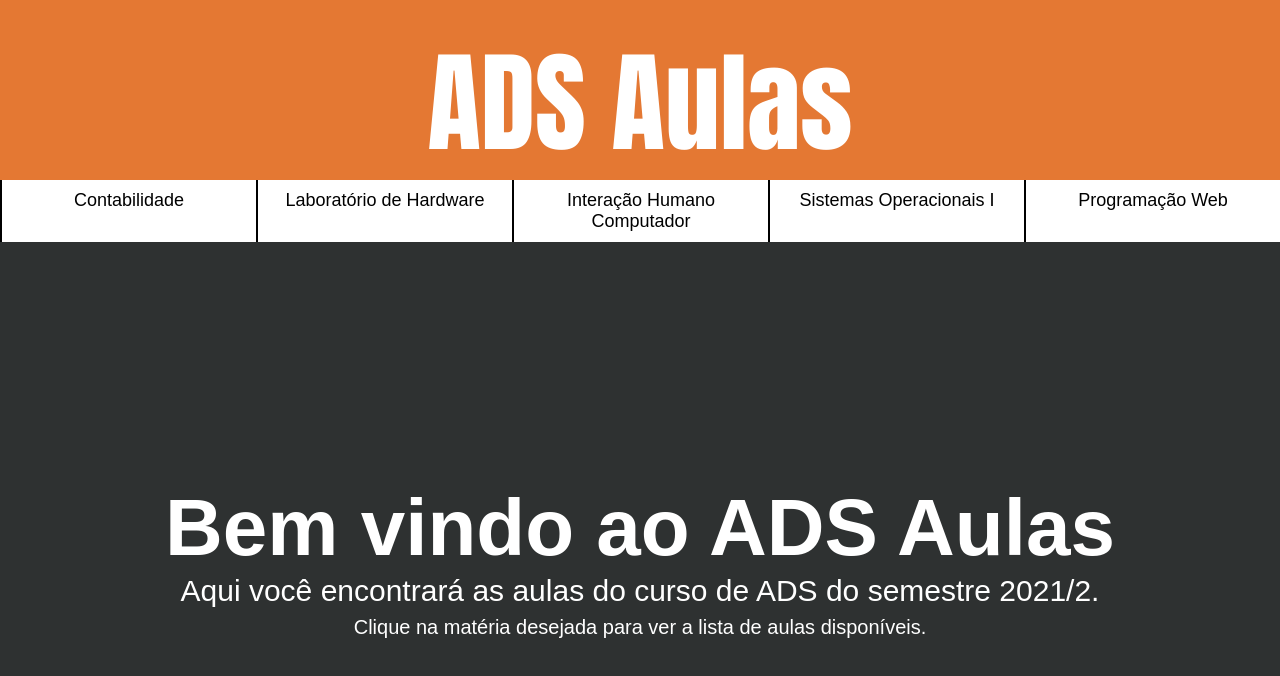
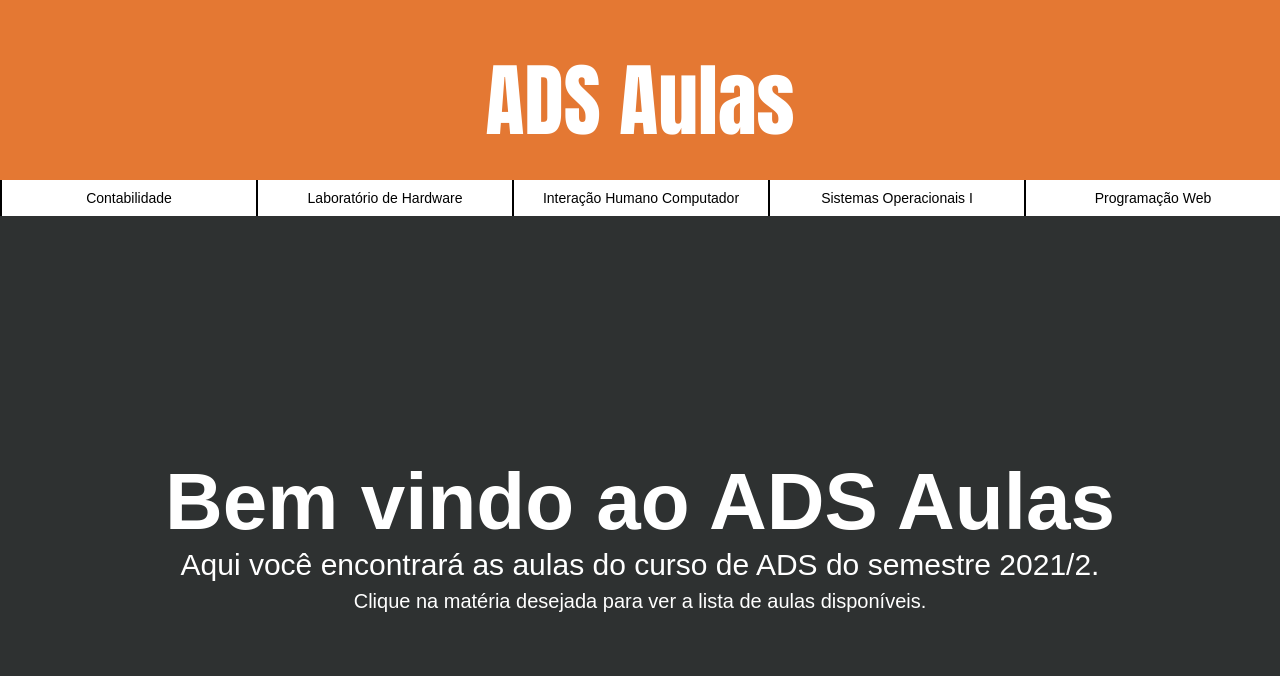
Before and after one commit to Morselli/ADS_Aulas, a plain HTML site: page index.html in a window 1280 px wide. Drawn offline with Linux system fonts and the light colour scheme.

Commit message:
more responsible v3

```diff
--- a/css/global-style.css
+++ b/css/global-style.css
@@ -10,9 +10,9 @@
 
 #titulo .heading {
     text-align: center;
-    font-size: 55px;
+    font-size: 40px;
     font-family: Impact, Haettenschweiler, 'Arial Narrow Bold', sans-serif;
-    padding-top: 20px;
+    padding-top: 40px;
     width: 100%;
     margin: auto;
 }
@@ -27,7 +27,7 @@
     height: 180px;
 }
 
-#cabecalho nav {
+#cabecalho nav ul {
     width: 100%;
 }
 
@@ -46,7 +46,7 @@
     border-left: 2px solid black;
     text-decoration: none;
     color: black;
-    font-size: 18px;
+    font-size: 14px;
 }
 
 #cabecalho nav ul a:hover {
```
